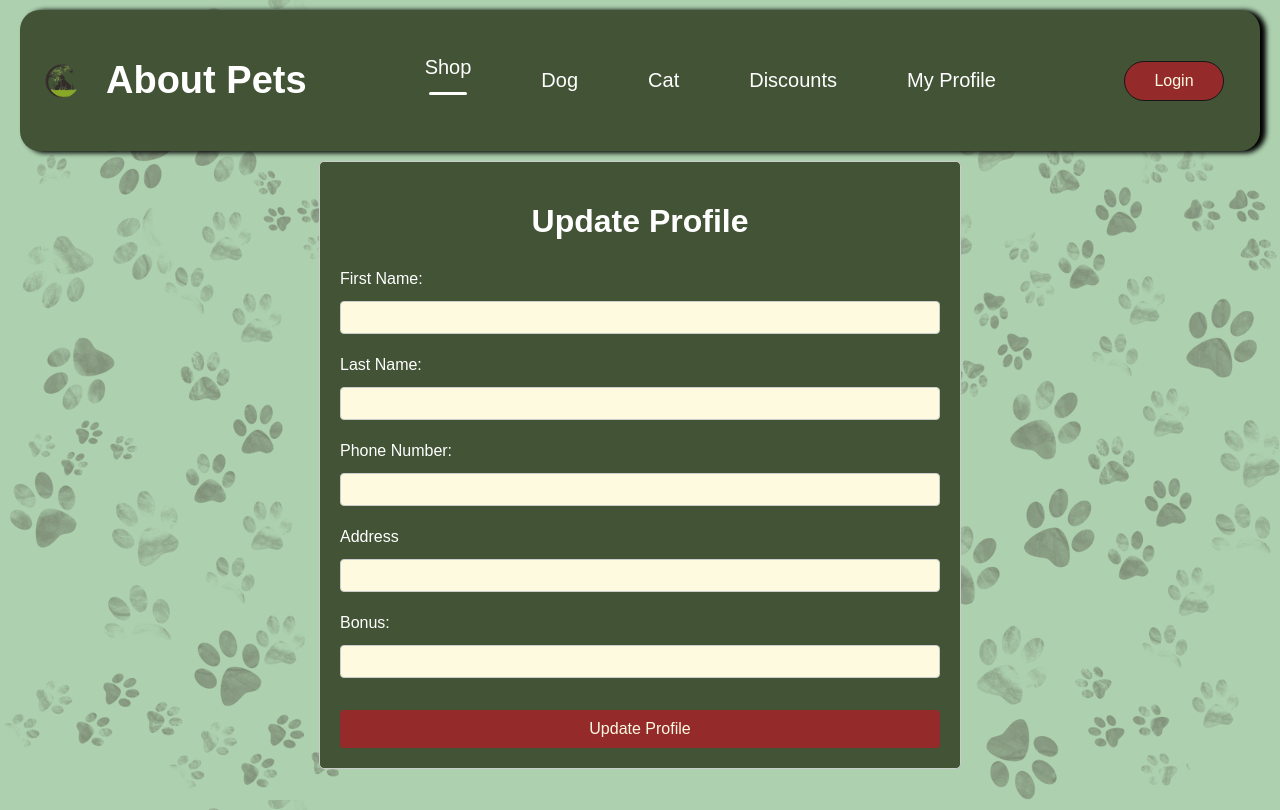
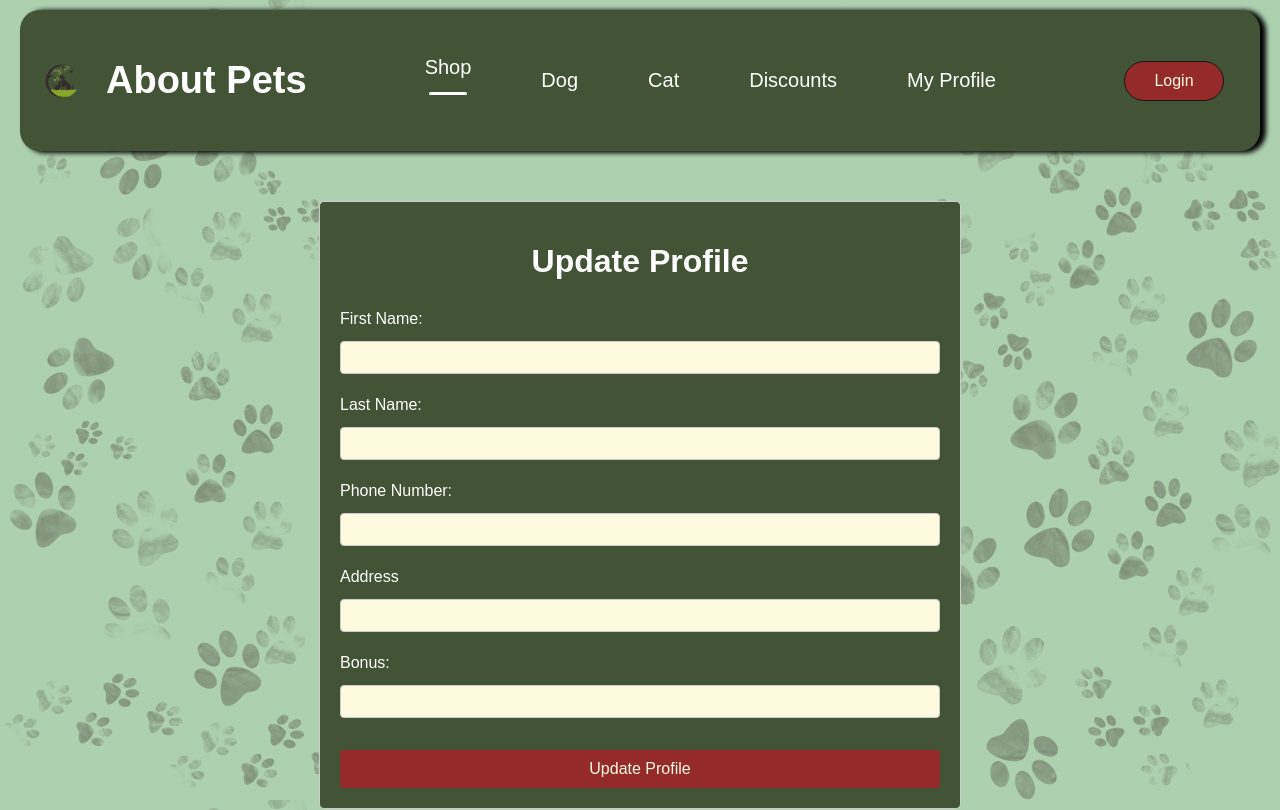
Before and after one commit to Sati94/AboutPets, a React (Create React App) app in the folder frontend/aboutpets-app/: page /admin/users/1 in a window 1280 px wide. Built offline with nearby package versions, Linux system fonts and the light colour scheme.

Commit message:
some margin added

```diff
--- a/frontend/aboutpets-app/src/AdminComponents/AdminOrders/AdminUpdateOrder/AdminUpdateOrder.css
+++ b/frontend/aboutpets-app/src/AdminComponents/AdminOrders/AdminUpdateOrder/AdminUpdateOrder.css
@@ -1,6 +1,6 @@
 .update-order-container {
     max-width: 500px;
-    margin: 0 auto;
+    margin: 50px auto;
     padding: 20px;
     border: 1px solid #ccc;
     border-radius: 5px;
--- a/frontend/aboutpets-app/src/AdminComponents/AdminProducts/AddProduct/AddProduct.css
+++ b/frontend/aboutpets-app/src/AdminComponents/AdminProducts/AddProduct/AddProduct.css
@@ -3,7 +3,7 @@
     justify-content: center;
     align-items: center;
     min-height: 100vh;
-
+    margin: 50px auto;
 }
 
 .card {
--- a/frontend/aboutpets-app/src/AdminComponents/AdminUsers/UpdateUserProfile/UpdateUserProfile.css
+++ b/frontend/aboutpets-app/src/AdminComponents/AdminUsers/UpdateUserProfile/UpdateUserProfile.css
@@ -1,10 +1,10 @@
 .update-profile-container {
     max-width: 600px;
-    margin: 0 auto;
+    margin: 50px auto;
     padding: 20px;
     border: 1px solid #ccc;
     border-radius: 5px;
-    background-color: #435336;
+    background-color: hsl(93, 21%, 27%);
     color: white;
 }
 
--- a/frontend/aboutpets-app/src/Modal/ConfirmModal.css
+++ b/frontend/aboutpets-app/src/Modal/ConfirmModal.css
@@ -32,7 +32,7 @@
     margin: 0 10px;
     padding: 8px 20px;
     cursor: pointer;
-    border: 1px 0 0 solid black;
+
 }
 
 .modal-buttons .delete {
```
